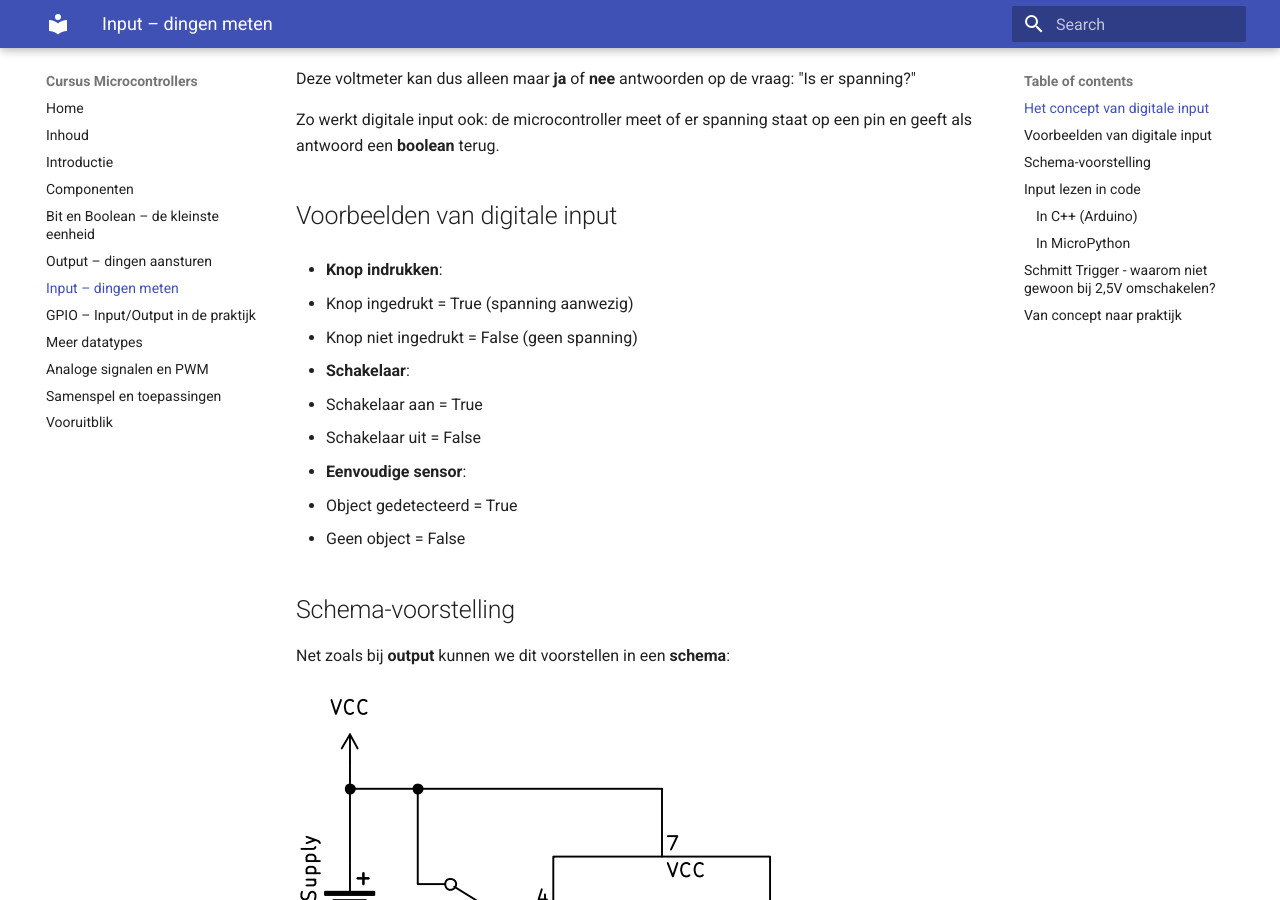
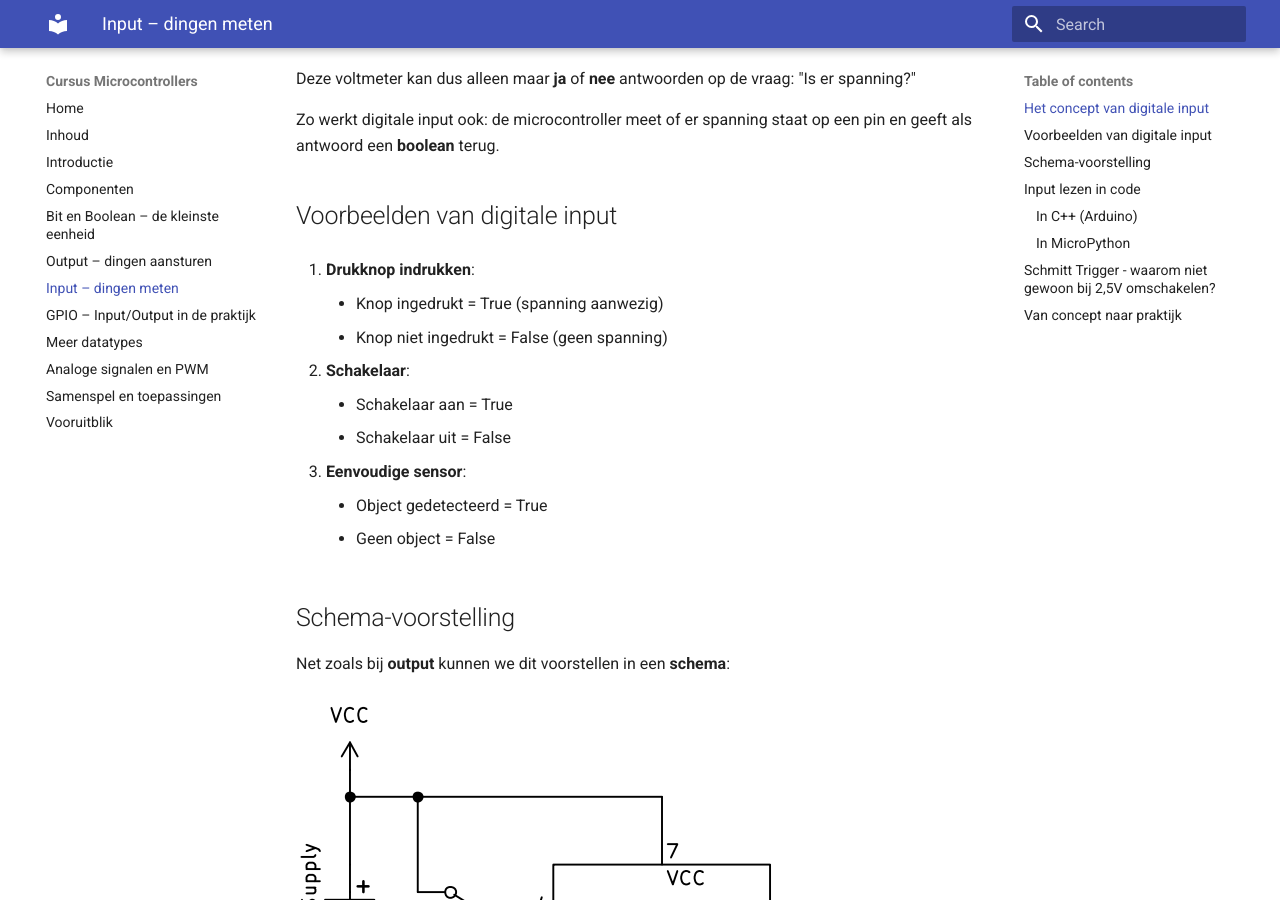
Before and after one commit to guybuys/CursusMicrocontrollers, an MkDocs documentation site: the page built from docs/input.md, in a window 1280 px wide and 900 px high, scrolled down 373 px. Built offline with MkDocs 1.6.1 and Material for MkDocs 9.7.7, drawn with Linux system fonts in a browser that asks for light colours.

Commit message:
Nog een poging voor de geneste bulletpoints op te lossen (nu met genummerde voorbeelden)

```diff
--- a/docs/input.md
+++ b/docs/input.md
@@ -15,20 +15,20 @@ Zo werkt digitale input ook: de microcontroller meet of er spanning staat op een
 
 ## Voorbeelden van digitale input
 
-- **Knop indrukken**:
+1. **Drukknop indrukken**:
 
-  - Knop ingedrukt = True (spanning aanwezig)
-  - Knop niet ingedrukt = False (geen spanning)
+    - Knop ingedrukt = True (spanning aanwezig)
+    - Knop niet ingedrukt = False (geen spanning)
 
-- **Schakelaar**:
+2. **Schakelaar**:
 
-  - Schakelaar aan = True
-  - Schakelaar uit = False
+    - Schakelaar aan = True
+    - Schakelaar uit = False
 
-- **Eenvoudige sensor**:
+3. **Eenvoudige sensor**:
 
-  - Object gedetecteerd = True
-  - Geen object = False
+    - Object gedetecteerd = True
+    - Geen object = False
 
 ## Schema-voorstelling
 
```
